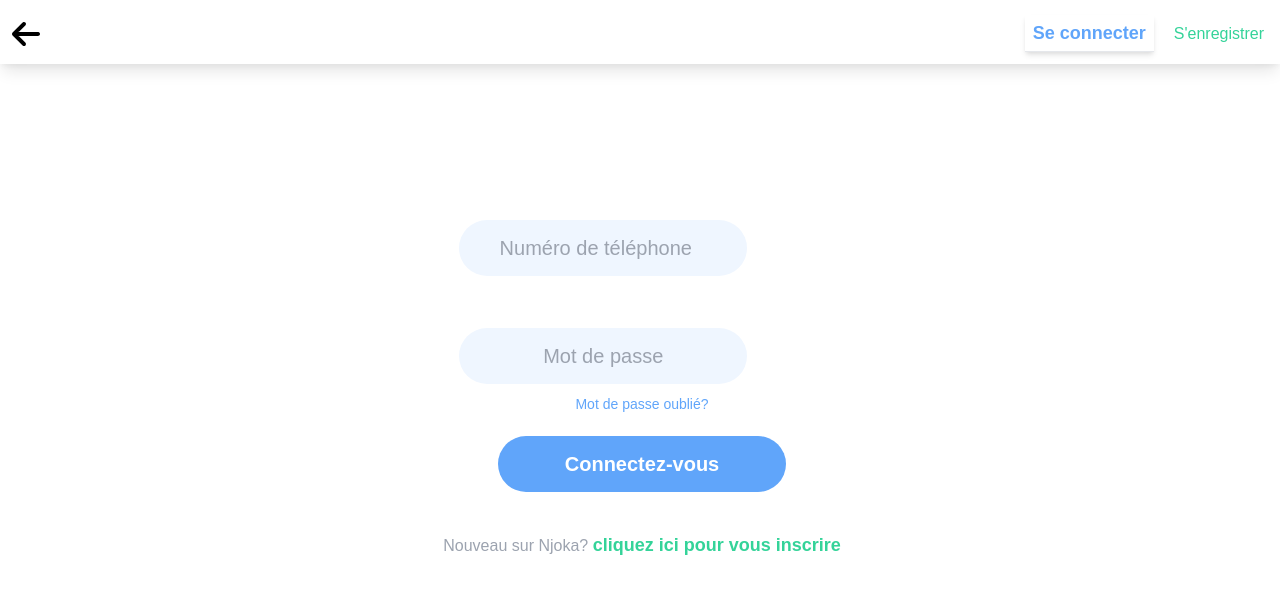
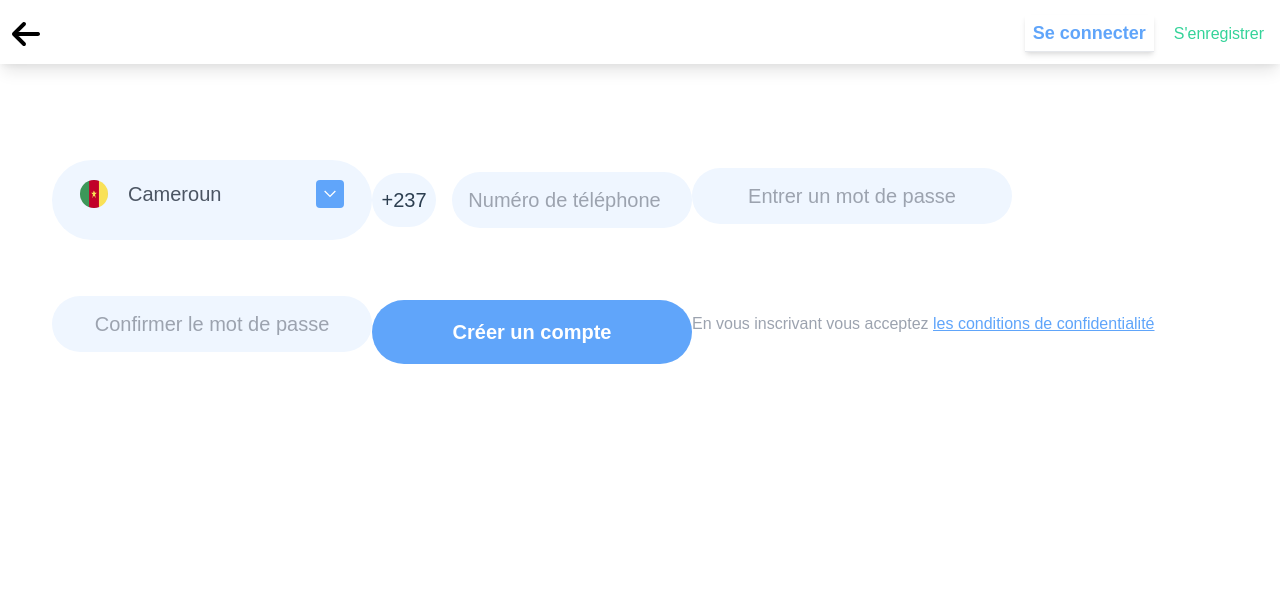
Before and after one commit to junior237-dev/projet-Njoka-de-Loli-Touch, a Vue app: page / in a window 1280 px wide. Shown: the top 594 px of the page. Built offline with nearby package versions, Linux system fonts and the light colour scheme.

Commit message:
ajustement complet du composant connexionEnregistr.vue

```diff
--- a/src/components/connexionEnregistr.vue
+++ b/src/components/connexionEnregistr.vue
@@ -25,23 +25,44 @@
                         <button type="submit" class="w-72 h-14 mt-5 bg-blue-400 rounded-full  text-xl text-white font-semibold">Connectez-vous</button>
                         <div class="__newOnNjoka mt-10">
                             <p class="text-gray-400">
-                                Nouveau sur Njoka? <a href="#" class="font-bold text-green-400 text-lg">cliquez ici pour vous inscrire</a>
+                                Nouveau sur Njoka? <a href="#" class="text-green-400 text-md underline">cliquez ici pour vous inscrire</a>
                             </p>
                         </div>
                    </div>
 
                    <!-- pour les inscriptions -->
-                   <div class="__containerInscription w-auto mt-20" v-else if="!visible">
+                   <div class="__containerInscription w-auto mt-12" v-else if="!visible">
                        <div class="flex flex-row flex-wrap">
-                            <div class="__contry w-80 py-3 mb-8 bg-blue-50 rounded-full">
-                                <!-- <img src="../assets/cameroun.png" alt="country" class="w-7 h-7 "> -->
-                                <label for="country" class="hidden">country</label>
+                            <div class="__contry w-80 py-2 mb-8 bg-blue-50 rounded-full p-4">
+                                <span class="inline-block float-left py-3 pl-3">
+                                    <img src="../assets/cameroun.png" alt="country" class="w-7 h-7 rounded-full">
+                                </span>
+                                <!-- <label for="country" class="hidden">country</label>
                                 <select name="country" id="country" class="w-40 h-10 text-lg bg-blue-50 shadow-none">
                                     <option value="Cameroun">Cameroun</option>
                                     <option value="Cote d'Ivoire">Côte d'Ivoire</option>
                                     <option value="Ghana">Ghana</option>
                                     <option value="Congo">Congo</option>
-                                </select>
+                                </select> -->
+                                <div class="relative self-center float-right">
+                                    <svg class="text-white bg-blue-400 h-7 w-7 absolute top-0 right-0 m-3 pointer-events-none p-2 rounded" xmlns="http://www.w3.org/2000/svg" xmlns:xlink="http://www.w3.org/1999/xlink" width="40px" height="40px" viewBox="0 0 38 22" version="1.1">
+                                        <title>F09B337F-81F6-41AC-8924-EC55BA135736</title>
+                                        <g id="ZahnhelferDE—Design" stroke="none" stroke-width="1" fill="none" fill-rule="evenodd">
+                                            <g id="ZahnhelferDE–Icon&amp;Asset-Download" transform="translate(-539.000000, -199.000000)" fill="#ffffff" fill-rule="nonzero">
+                                                <g id="Icon-/-ArrowRight-Copy-2" transform="translate(538.000000, 183.521208)">
+                                                    <polygon id="Path-Copy" transform="translate(20.000000, 18.384776) rotate(135.000000) translate(-20.000000, -18.384776) " points="33 5.38477631 33 31.3847763 29 31.3847763 28.999 9.38379168 7 9.38477631 7 5.38477631"/>
+                                                </g>
+                                            </g>
+                                        </g>
+                                    </svg>
+                                    <select class="text-xl text-gray-600 font-light h-12 w-60 pt-1 pl-3 pr-10 bg-blue-50 hover:border-gray-400 focus:outline-none appearance-none">
+                                        <option>Cameroun</option>
+                                        <option>Congo</option>
+                                        <option>Guinnée equatoriale</option>
+                                        <option>$ote d'ivoire</option>
+                                    </select>
+                                </div>
+
                             </div>
                             <div class="__idAndPhoneNumber">
                                 <div class="inline-block w-16 py-3 mr-2 bg-blue-50 rounded-full text-center text-xl">+237</div>
@@ -80,7 +101,7 @@ export default {
         composantRetour
     },
     setup () {
-        let visible = true
+        let visible = !true
         return {
             visible
         }
```
